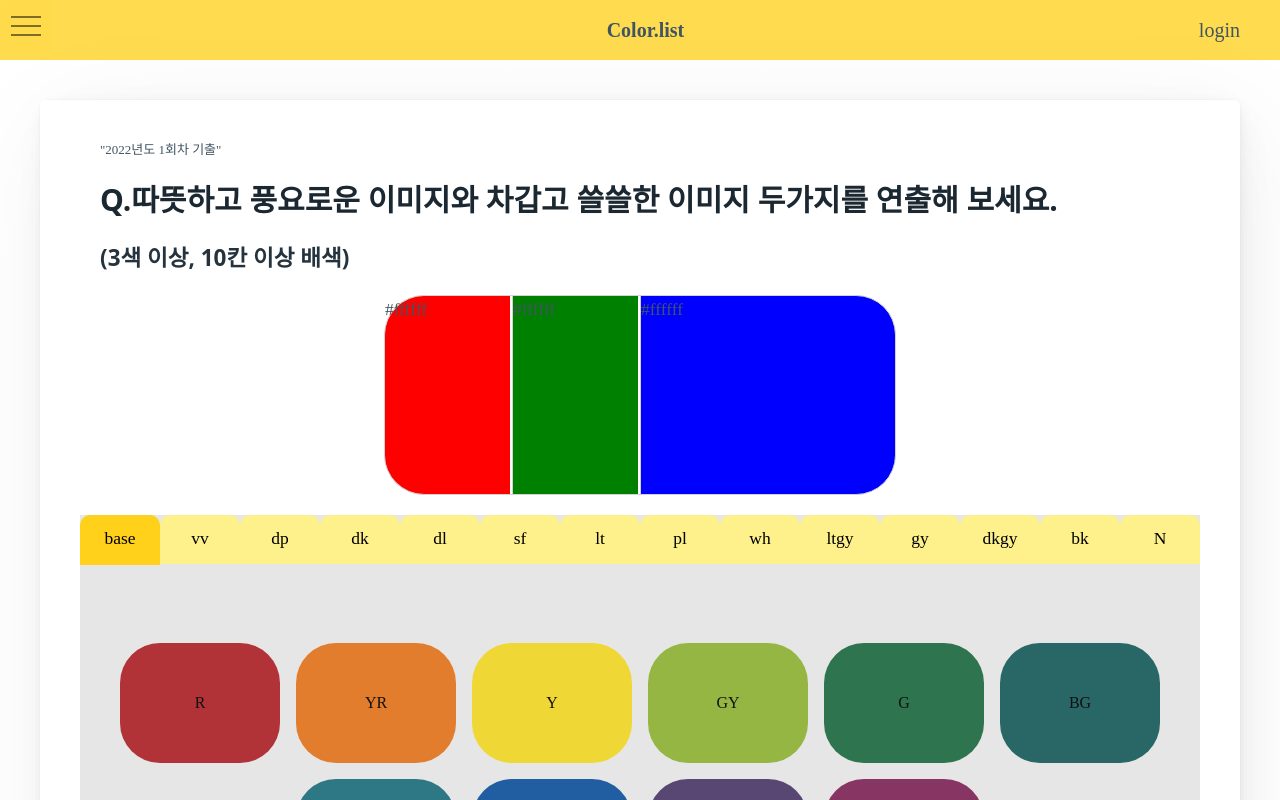
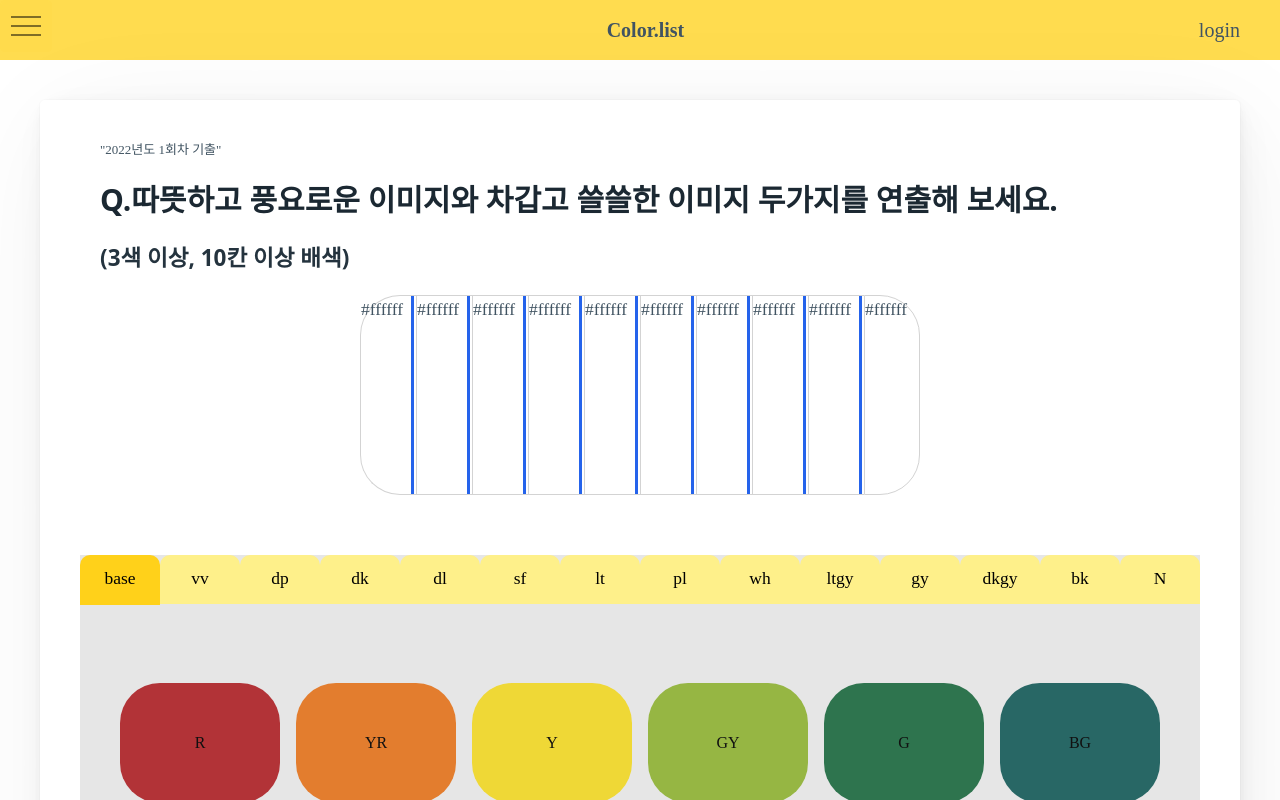
Before and after one commit to lisohh/Colorist-frontend, a React (Vite) app: page / in a window 1280 px wide. Built offline with nearby package versions, Linux system fonts and the light colour scheme; a web font is replaced by a local one.

Commit message:
Feat: ResizableBoxes를 Pallete의 colors 상태와 연결

```diff
--- a/src/pages/testform/Pallete.tsx
+++ b/src/pages/testform/Pallete.tsx
@@ -18,7 +18,9 @@ const BOX_COUNT = 10;
 const WHITE_HEX = "#ffffff";
 
 function Pallete() {
-  const [colors, setColors] = React.useState(Array(BOX_COUNT).fill(WHITE_HEX)); // 문자열
+  const [colors, setColors] = React.useState<string[]>(
+    Array(BOX_COUNT).fill(WHITE_HEX)
+  ); // 문자열
 
   //6번 - addSelected 함수를 만들어
   function addSelected(hex: string) {
@@ -52,7 +54,7 @@ function Pallete() {
   return (
     <Tooltip.Provider delayDuration={800} skipDelayDuration={500}>
       <input type="text" name="colors" value={JSON.stringify(colors)} hidden />
-      <ResizableBoxes />
+      <ResizableBoxes colors={colors} deleteSelected={deleteSelected} />
       <div id="pallete-box">
         <Tabs.Root
           defaultValue={Object.keys(allPallete)[0]}
--- a/src/pages/testform/ResizableBoxes.tsx
+++ b/src/pages/testform/ResizableBoxes.tsx
@@ -1,12 +1,24 @@
 import React, { useEffect, useState } from "react";
-
-const colors = ["red", "green", "blue"];
 
 const width = 512;
 
-function ResizableBoxes() {
-  const [segments, setSegments] = useState([1 / 4, 1 / 4, 1 / 2]);
-  const [oldSegments, setOldSegments] = useState([1 / 4, 1 / 4, 1 / 2]);
+// 구조 분해 할당
+// https://beta.reactjs.org/learn/passing-props-to-a-component
+function ResizableBoxes({
+  colors,
+  deleteSelected,
+}: {
+  colors: string[];
+  deleteSelected: (targetIndex: number) => void;
+}) {
+  const BOX_COUNT = colors.length;
+
+  const [segments, setSegments] = useState<number[]>(
+    Array(BOX_COUNT).fill(1 / BOX_COUNT)
+  );
+  const [oldSegments, setOldSegments] = useState<number[]>(
+    Array(BOX_COUNT).fill(1 / BOX_COUNT)
+  );
   const [startX, setStartX] = useState(0);
   const [changingIndex, setChangingIndex] = useState(0);
   const [isChanging, setIsChanging] = useState(false);
@@ -72,23 +84,22 @@ function ResizableBoxes() {
 
   return (
     <table className="selectedContainer flex flex-row">
-      <tr
-        style={{ width: `${512}px`, height: "200px" }}
-        className="flex flex-row"
-      >
+      <tr className="flex flex-row w-1/2 h-48">
         {segments.map((segment, i) => (
           <td
             className="flex flex-row p-0"
-            key={"#ffffff" + "-" + i}
+            key={i}
             style={{
               width: `${segment * 100}%`,
               backgroundColor: colors[i],
             }}
           >
-            <div className="h-full w-full">#ffffff</div>
+            <div className="h-full w-11/12" onClick={() => deleteSelected(i)}>
+              {colors[i]}
+            </div>
             {i < segments.length - 1 && (
               <div
-                className="bg-white w-0.5 hover:w-2 transition-all p-0 m-0 h-full cursor-pointer"
+                className="bg-blue-600 w-0.5 hover:w-2 transition-all p-0 m-0 h-full cursor-pointer"
                 //시작 좌표를 기록하기 위해 모서리를 꾹 누르면
                 onMouseDown={(e) => {
                   console.log("x", e.clientX, "y", e.clientY);
```
